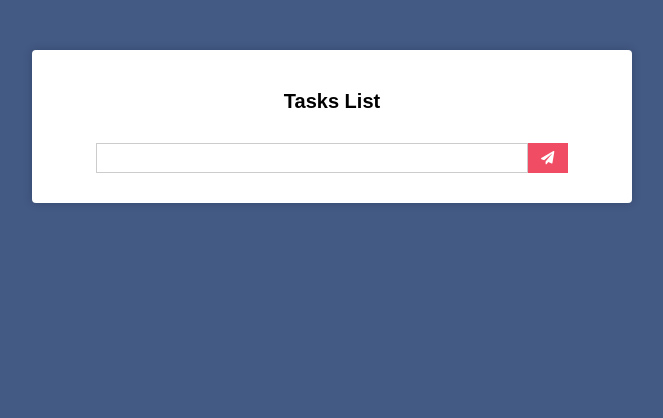
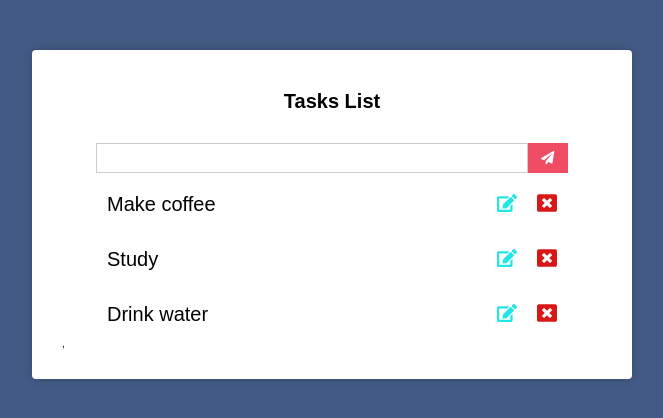
Before and after one commit to Gxelol/Tasks-List-React, a React (Create React App) app: page / in a window 1280 px wide. Shown: the top 418 px of the page, without its empty margins (308-971 px from the left). Built offline with nearby package versions, Linux system fonts and the light colour scheme.

Commit message:
styling tasks

```diff
--- a/src/components/Main.css
+++ b/src/components/Main.css
@@ -45,4 +45,32 @@
   display: flex;
   align-items: center;
   justify-content: center;
+  border: none;
 }
+
+.tasks li {
+  padding: 1rem;
+  display: flex;
+  font-size: 2rem;
+  margin: 1rem 3.5rem 0 3.5rem;
+  justify-content: space-between;
+  transition: all 300ms ease-in-out;
+}
+
+.tasks li:hover {
+  background: #b5ffbf;
+}
+
+.tasks li .edit {
+  margin-right: 2rem;
+  color: rgb(34, 230, 230);
+}
+
+.tasks li .delete {
+  color:rgb(218, 23, 23);
+}
+
+.tasks li .edit,
+.tasks li .delete {
+  cursor: pointer;
+}
--- a/src/components/Main.js
+++ b/src/components/Main.js
@@ -2,12 +2,21 @@
 
 //Form
 import { FaPaperPlane } from 'react-icons/fa'
+
+//Tasks
+// eslint-disable-next-line no-unused-vars
+import { FaEdit, FaWindowClose } from 'react-icons/fa'
 
 import './Main.css';
 
 export default class Main extends Component {
   state = {
     newTask: '',
+    tasks: [
+      'Make coffee',
+      'Study',
+      'Drink water',
+    ],
   };
 
   handleChange = (e) => {
@@ -17,7 +26,7 @@
   }
 
   render() {
-    const { newTask } = this.state;
+    const { newTask, tasks } = this.state;
 
     return (
       <div className='main'>
@@ -29,6 +38,19 @@
             <FaPaperPlane/>
           </button>
         </form>
+
+        <ul className='tasks'>
+          {tasks.map((task) => (
+            <li key={task}>
+              {task}
+              <div>
+                  <FaEdit className='edit'/>
+                  <FaWindowClose className='delete'/>
+              </div>
+            </li>
+          ))},
+        </ul>
+
       </div>
     )
   }
```
